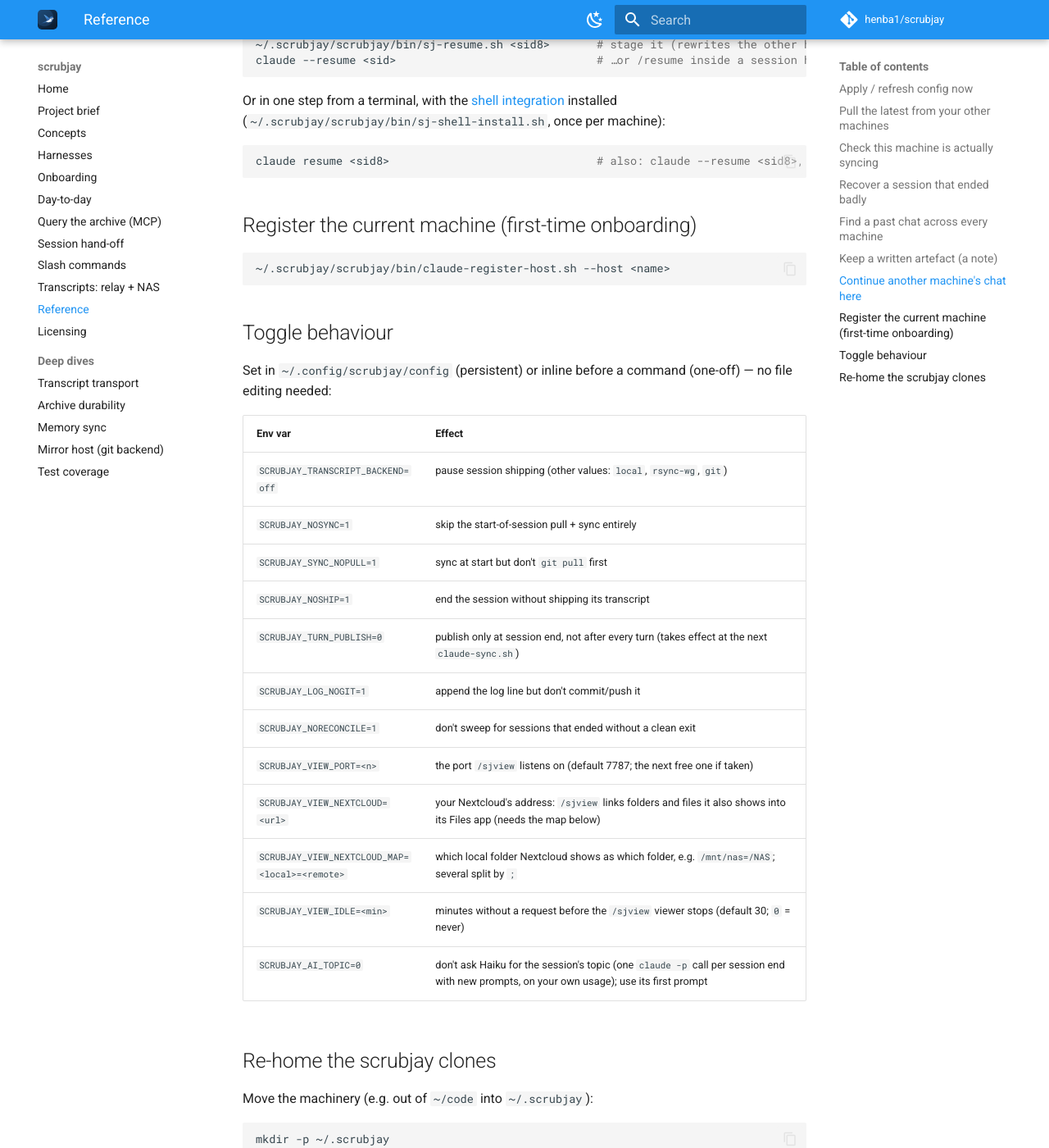
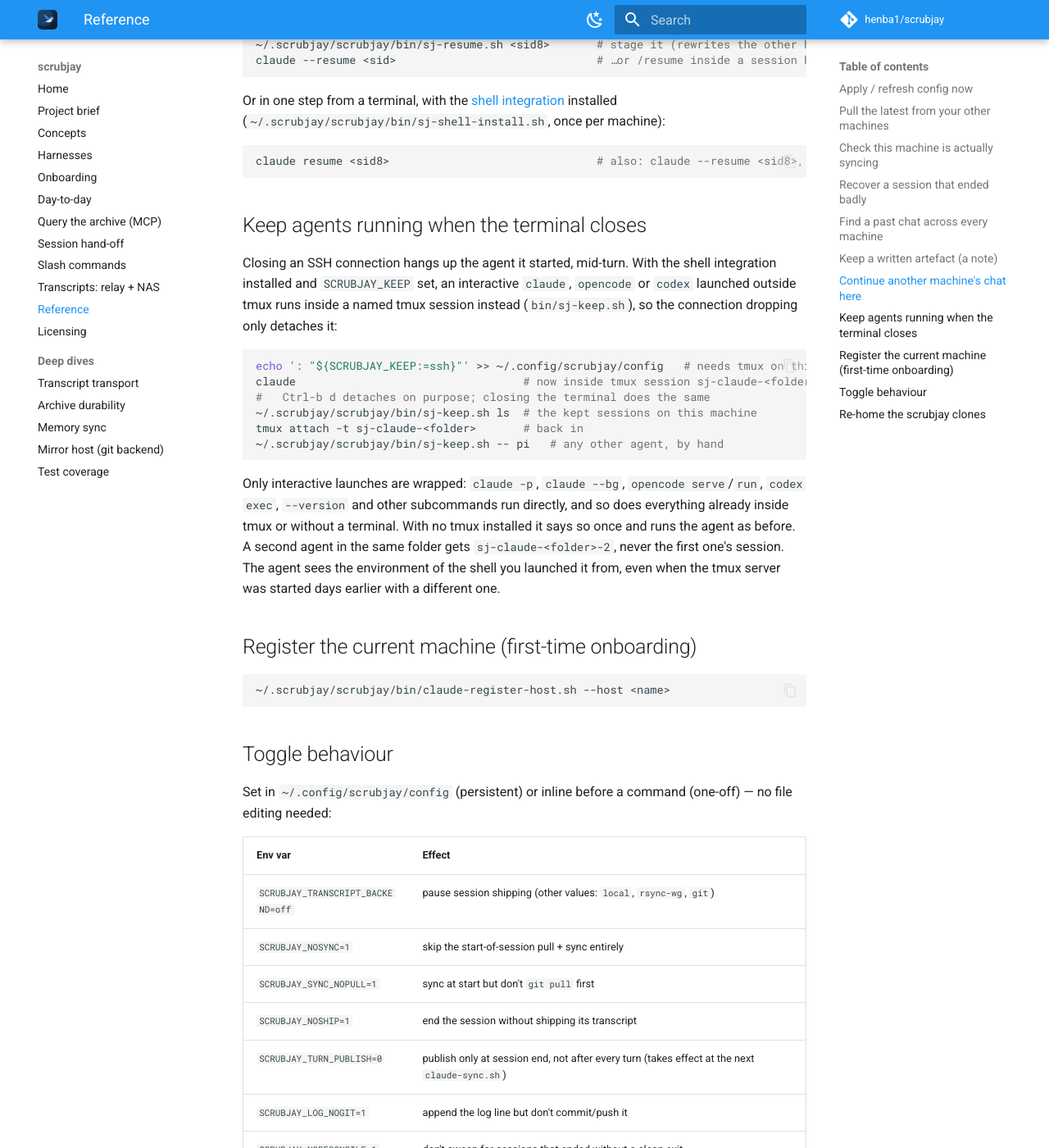
Before and after one commit to henba1/scrubjay, an MkDocs documentation site: the page built from docs/reference.md, in a window 1280 px wide and 1400 px high, scrolled down 2736 px. Shown: the whole window at 82% size. Built offline with MkDocs 1.6.1 and Material for MkDocs 9.7.7, drawn with Linux system fonts in a browser that asks for light colours; comment, search, counter and statistics services are not loaded; some of the changed text lies outside the part shown.

Commit message:
sj-keep: keep interactive agents running when the terminal closes
Closing an SSH connection hangs up the agent it started, mid-turn. With
SCRUBJAY_KEEP=ssh (or always), the shell integration now runs an
interactive claude, opencode or codex inside a named tmux session, so a
dropped connection only detaches it.

Only TUI launches are wrapped; -p, --bg, serve, exec, --version and
subcommands run directly, as does anything inside tmux or without a
terminal. A missing tmux is reported once and the agent runs as before.
The caller's environment reaches the agent through a 0600 file deleted on
read, because an older tmux server would otherwise hand it a stale one,
and argv is world-readable.

Co-Authored-By: Claude <noreply@anthropic.com>

````diff
--- a/docs/reference.md
+++ b/docs/reference.md
@@ -127,6 +127,29 @@ installed (`~/.scrubjay/scrubjay/bin/sj-shell-install.sh`, once per machine):
 claude resume <sid8>                               # also: claude --resume <sid8>, claude -r <sid8>
 ```
 
+## Keep agents running when the terminal closes
+
+Closing an SSH connection hangs up the agent it started, mid-turn. With the shell integration
+installed and `SCRUBJAY_KEEP` set, an interactive `claude`, `opencode` or `codex` launched outside
+tmux runs inside a named tmux session instead (`bin/sj-keep.sh`), so the connection dropping only
+detaches it:
+
+```sh
+echo ': "${SCRUBJAY_KEEP:=ssh}"' >> ~/.config/scrubjay/config   # needs tmux on this machine
+claude                                  # now inside tmux session sj-claude-<folder>
+#   Ctrl-b d detaches on purpose; closing the terminal does the same
+~/.scrubjay/scrubjay/bin/sj-keep.sh ls  # the kept sessions on this machine
+tmux attach -t sj-claude-<folder>       # back in
+~/.scrubjay/scrubjay/bin/sj-keep.sh -- pi   # any other agent, by hand
+```
+
+Only interactive launches are wrapped: `claude -p`, `claude --bg`, `opencode serve`/`run`,
+`codex exec`, `--version` and other subcommands run directly, and so does everything already
+inside tmux or without a terminal. With no tmux installed it says so once and runs the agent as
+before. A second agent in the same folder gets `sj-claude-<folder>-2`, never the first one's session.
+The agent sees the environment of the shell you launched it from, even when the tmux server was
+started days earlier with a different one.
+
 ## Register the current machine (first-time onboarding)
 
 ```sh
@@ -147,6 +170,7 @@ editing needed:
 | `SCRUBJAY_TURN_PUBLISH=0` | publish only at session end, not after every turn (takes effect at the next `claude-sync.sh`) |
 | `SCRUBJAY_LOG_NOGIT=1` | append the log line but don't commit/push it |
 | `SCRUBJAY_NORECONCILE=1` | don't sweep for sessions that ended without a clean exit |
+| `SCRUBJAY_KEEP=ssh` | run interactive agents inside tmux when launched over SSH, so closing the terminal doesn't kill them (`always`: whenever outside tmux; default `off`). See [above](#keep-agents-running-when-the-terminal-closes) |
 | `SCRUBJAY_VIEW_PORT=<n>` | the port `/sjview` listens on (default 7787; the next free one if taken) |
 | `SCRUBJAY_VIEW_NEXTCLOUD=<url>` | your Nextcloud's address: `/sjview` links folders and files it also shows into its Files app (needs the map below) |
 | `SCRUBJAY_VIEW_NEXTCLOUD_MAP=<local>=<remote>` | which local folder Nextcloud shows as which folder, e.g. `/mnt/nas=/NAS`; several split by `;` |
````
Also changed, not shown: AGENTS.md (+3 -1 lines), docs/handoff.md (+3 -1 lines), 3 other files.
